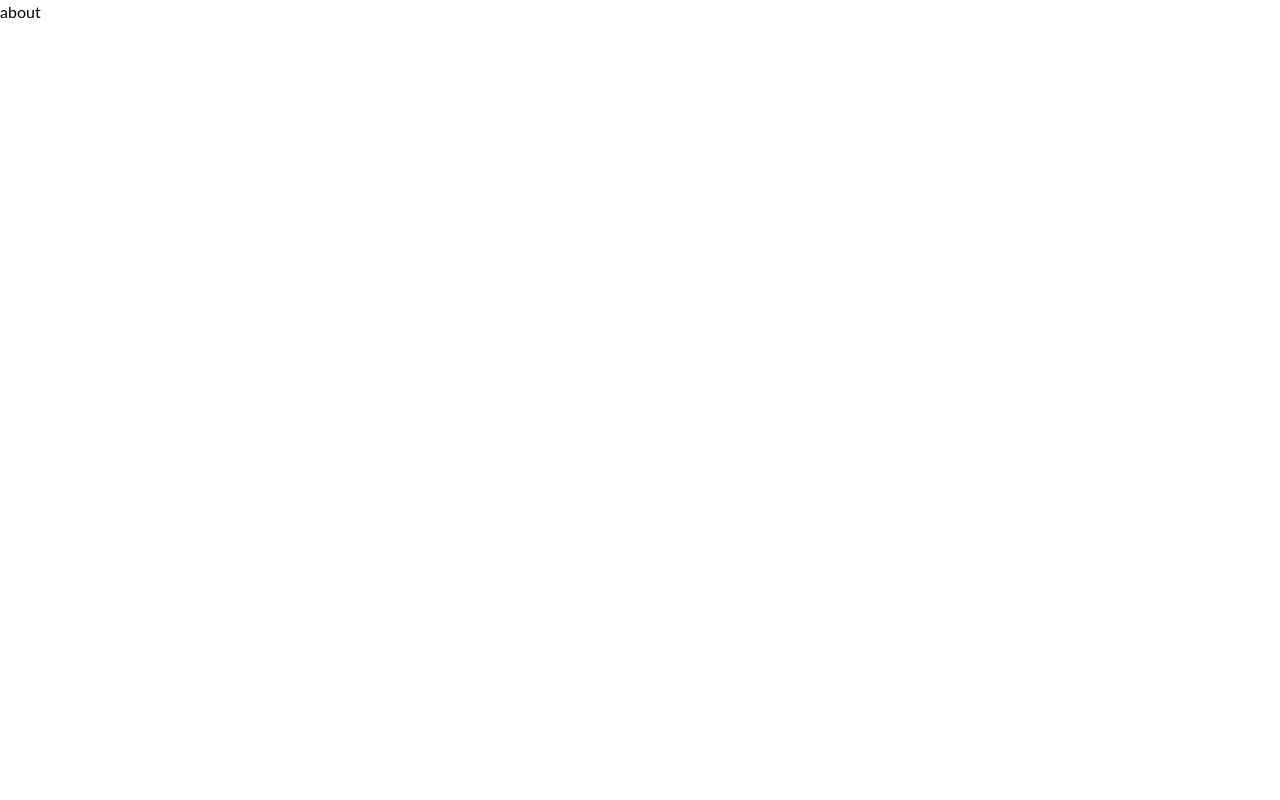
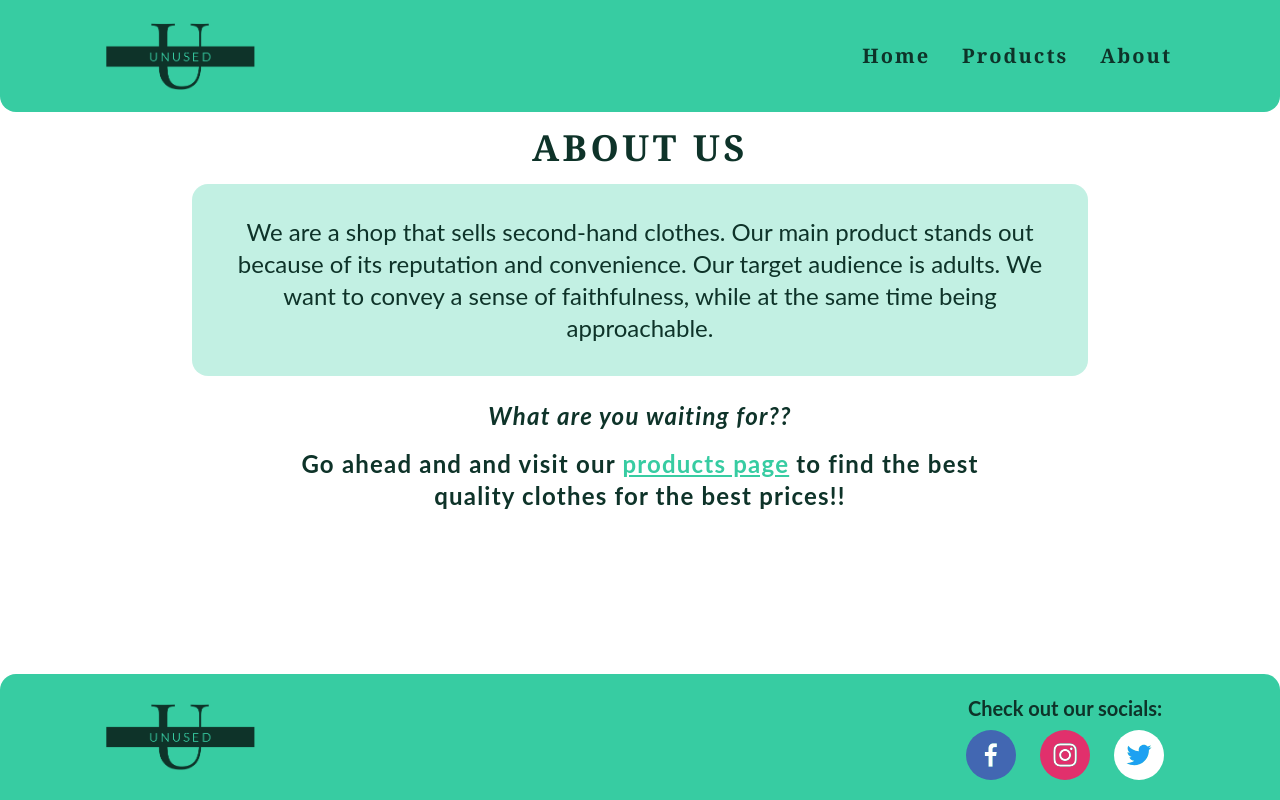
Before and after one commit to Most-Bd/unused, a Next.js app: page /about in a window 1280 px wide. Built offline with nearby package versions, Linux system fonts and the light colour scheme.

Commit message:
Added sorting to products - fixed some issues

```diff
--- a/components/Banner.tsx
+++ b/components/Banner.tsx
@@ -13,7 +13,7 @@ const Banner = () => {
 
   useEffect(() => {
     const handleResize = () => {
-      if (window.innerWidth <= 768) {
+      if (window.innerWidth < 768) {
         setFill(false);
       } else {
         setFill(true);
@@ -40,7 +40,7 @@ const Banner = () => {
         priority
         className="object-cover rounded-b-2xl -z-10 max-h-[85vh]"
       />
-      <div className="relative my-4 w-[90%] mx-auto md:top-[40vh] lg:w-[75%]">
+      <div className="relative my-4 w-[90%] mx-auto md:top-[35vh] lg:w-[75%]">
         <h1 className="font-sans font-bold text-darkGreen tracking-wider leading-relaxed z-40 w-96 mx-auto text-center text-3xl md:mr-0 md:text-right md:text-4xl md:w-[28rem] lg:text-5xl lg:w-[46rem] lg:leading-relaxed">
           Brand new quality, with SECOND-HAND prices!!
           <div className="hidden md:block absolute w-96 h-24 bg-lightGreen/80 -z-10 rounded-[50%] top-0 right-8 scale-x-125 skew-y-[4deg] scale-y-150 drop-shadow-lg lg:w-[36rem] lg:h-[10rem] lg:right-2 lg:scale-y-[1.3]"></div>
--- a/components/Card.tsx
+++ b/components/Card.tsx
@@ -30,15 +30,16 @@ const Card = ({ name, imgUrl, toUrl }: Collection) => {
 
   return (
     <div
-      className="group mx-auto h-[34rem] w-[28rem] my-5 rounded-xl bg-lightGreen/20 cursor-pointer transition-all duration-300 hover:bg-lightGreen/50 sm:h-[28rem] sm:w-[18rem] md:w-[20rem] xl:w-[23%]"
+      className="group mx-auto h-[34rem] w-[20rem] my-5 rounded-xl bg-lightGreen/20 cursor-pointer transition-all duration-300 hover:bg-lightGreen/50 sm:h-[28rem] sm:w-[18rem] md:w-[20rem] xl:w-[23%]"
       onClick={handleClick}
     >
-      <div className="mx-auto relative h-[26rem] w-[26rem] mt-7 transition-all duration-300 ease-in-out group-hover:rotate-6 group-hover:scale-105 sm:h-[20rem] sm:w-[16rem] md:w-[18rem] xl:w-[90%]">
+      <div className="mx-auto relative h-[26rem] w-[18rem] mt-7 transition-all duration-300 ease-in-out group-hover:rotate-6 group-hover:scale-105 sm:h-[20rem] sm:w-[16rem] md:w-[18rem] xl:w-[90%]">
         <Image
           src={imgUrl}
           alt={name}
           fill
           className="object-cover rounded-2xl"
+          sizes="(max-width: 500px)"
         />
       </div>
       <p className="mt-8 font-bold text-2xl text-center tracking-wider text-darkGreen">
--- a/components/Footer.tsx
+++ b/components/Footer.tsx
@@ -1,19 +1,47 @@
 import Image from "next/image";
-import Link from "next/link";
+import { useRouter } from "next/router";
+import { SocialIcon } from "react-social-icons";
 import full_logo from "../assets/unused_cropped_transparent.png";
 
 const Footer = () => {
+  const router = useRouter();
+
   return (
-    <div className="w-full bg-lightGreen mt-6 pb-6">
-      <div className="border-4">
-        <Link href="/">
+    <div className="w-full bg-lightGreen rounded-t-2xl py-5 px-4">
+      <div className="w-full flex items-center justify-between mx-auto md:w-[90%] lg:w-[75%] xl:w-[1080px]">
+        <div>
           <Image
             src={full_logo}
             alt="Unused logo"
-            className="w-40 cursor-pointer p-6 md:w-60"
+            className="w-28 cursor-pointer md:w-40"
+            onClick={() => router.push("/")}
           />
-        </Link>
-        <p>Brand new quality, with SECOND-HAND prices!!</p>
+        </div>
+        <div className="mr-4 flex flex-col space-y-2">
+          <p className="text-center font-bold text-lg text-darkGreen md:text-xl">
+            Check out our socials:
+          </p>
+          <div className="mt-4 flex space-x-4 justify-center md:space-x-6">
+            <SocialIcon
+              url="https://facebook.com/"
+              fgColor="white"
+              bgColor="#4267B2"
+              className="scale-75 md:scale-100"
+            />
+            <SocialIcon
+              url="https://instagram.com/"
+              fgColor="white"
+              bgColor="#E1306C"
+              className="scale-75 md:scale-100"
+            />
+            <SocialIcon
+              url="https://twitter.com/"
+              fgColor="#1DA1F2"
+              bgColor="white"
+              className="scale-75 md:scale-100"
+            />
+          </div>
+        </div>
       </div>
     </div>
   );
--- a/components/ProductCard.tsx
+++ b/components/ProductCard.tsx
@@ -1,6 +1,9 @@
 import Image from "next/image";
 import Product from "../utils/types";
 import brandImg from "../assets/brand.png";
+import { useRecoilState } from "recoil";
+import { modalState } from "../utils/recoilAtom";
+import ProductModal from "./ProductModal";
 
 const ProductCard = ({
   id,
@@ -15,17 +18,26 @@ const ProductCard = ({
   thumbnail,
   images,
 }: Product) => {
+  const [showModal, setShowModal] = useRecoilState(modalState);
+
+  const handleOpen = () => setShowModal(true);
+
   return (
-    <div className="group h-[30rem] w-[20rem] my-4 rounded-xl border-2 border-darkGreen/40 bg-lightGreen/20 cursor-pointer transition-all duration-300 hover:bg-lightGreen/50">
+    <div
+      className="group h-[30rem] w-[20rem] my-4 rounded-xl border-2 border-darkGreen/40 bg-lightGreen/20 cursor-pointer transition-all duration-300 hover:bg-lightGreen/50"
+      onClick={handleOpen}
+    >
+      <ProductModal />
       <div className="mx-auto relative transition-all duration-300 ease-in-out h-[12rem] w-[12rem] md:w-[14rem]">
         <Image
           src={thumbnail}
           alt={title}
           fill
           className="object-cover mt-4 rounded-2xl"
+          sizes="(max-width: 500px)"
         />
       </div>
-      <p className="mt-10 font-bold w-[80%] block mx-auto text-xl text-center tracking-widest text-darkGreen uppercase h-[4rem] line-clamp-2">
+      <p className="mt-10 font-bold w-[85%] block mx-auto text-xl text-center tracking-widest text-darkGreen uppercase h-[4rem] line-clamp-2">
         {title}
       </p>
       <p className="mt-1 block mx-auto text-center text-lg line-clamp-2 w-[80%] text-darkGreen h-[3.4rem]">
--- /dev/null
+++ b/components/ProductModal.tsx
@@ -0,0 +1,35 @@
+import { useRecoilState } from "recoil";
+import { modalState } from "../utils/recoilAtom";
+
+const ProductModal = () => {
+  const [showModal, setShowModal] = useRecoilState(modalState);
+
+  const handleClose = () => {
+    setShowModal(false);
+  };
+
+  const style = {
+    position: "absolute" as "absolute",
+    top: "50%",
+    left: "50%",
+    transform: "translate(-50%, -50%)",
+    width: 400,
+    bgcolor: "white",
+    border: "2px solid #000",
+    color: "black",
+    boxShadow: "none",
+    p: 4,
+  };
+
+  // Todo : set up custom modal
+  return (
+    <div>
+      <div>
+        <p>Text in a modal</p>
+        <p>Duis mollis, est non commodo luctus, nisi erat porttitor ligula.</p>
+      </div>
+    </div>
+  );
+};
+
+export default ProductModal;
--- a/package.json
+++ b/package.json
@@ -16,6 +16,7 @@
     "next": "13.0.3",
     "react": "18.2.0",
     "react-dom": "18.2.0",
+    "react-social-icons": "^5.15.0",
     "recoil": "^0.7.6",
     "tailwind-scrollbar": "^2.0.1",
     "typescript": "4.8.4"
--- a/pages/about.tsx
+++ b/pages/about.tsx
@@ -1,5 +1,55 @@
+import Head from "next/head";
+import { useRouter } from "next/router";
+import { useRecoilState } from "recoil";
+import Footer from "../components/Footer";
+import Header from "../components/Header";
+import { categoryTypeState } from "../utils/recoilAtom";
+
 const About = () => {
-  return <div>about</div>;
+  const [categoryType, setCategoryType] = useRecoilState(categoryTypeState);
+  const router = useRouter();
+
+  const handleClick = () => {
+    setCategoryType("all");
+    router.push("/products");
+  };
+
+  return (
+    <div className="min-h-[100vh] flex flex-col">
+      <Head>
+        <title>Unused | About</title>
+        <meta
+          name="description"
+          content="Web App for a second-hand clothes selling store"
+        />
+        <link rel="icon" href="/favicon.ico" />
+      </Head>
+      <Header />
+      <main className="overflow-x-hidden grow w-full mx-auto mb-8 md:w-[90%] lg:w-[75%] xl:w-[1280px] mt-28 text-center sm:mt-32">
+        <h1 className="font-serif text-4xl tracking-widest font-bold text-darkGreen">
+          ABOUT US
+        </h1>
+        <p className="mt-4 block mx-auto text-darkGreen p-8 rounded-2xl bg-lightGreen/30 text-[1.25rem] sm:w-[70%] w-96 md:text-2xl md:min-w-[700px]">
+          We are a shop that sells second-hand clothes. Our main product stands
+          out because of its reputation and convenience. Our target audience is
+          adults. We want to convey a sense of faithfulness, while at the same
+          time being approachable.
+        </p>
+        <div className="mt-6 text-2xl mx-auto text-darkGreen font-bold tracking-wider px-10 max-w-[768px]">
+          <p className="mb-4 italic">What are you waiting for??</p>
+          Go ahead and and visit our{" "}
+          <span
+            className="text-lightGreen underline cursor-pointer"
+            onClick={handleClick}
+          >
+            products page
+          </span>{" "}
+          to find the best quality clothes for the best prices!!
+        </div>
+      </main>
+      <Footer />
+    </div>
+  );
 };
 
 export default About;
--- a/pages/index.tsx
+++ b/pages/index.tsx
@@ -16,7 +16,7 @@ const Home = () => {
         />
         <link rel="icon" href="/favicon.ico" />
       </Head>
-      <main className="overflow-x-hidden min-h-[100vh]">
+      <main className="overflow-x-hidden min-h-[100vh] mb-8">
         <Header />
         <Banner />
 
--- a/utils/recoilAtom.ts
+++ b/utils/recoilAtom.ts
@@ -4,3 +4,8 @@ export const categoryTypeState = atom<string>({
   key: "categoryTypeState",
   default: "all",
 });
+
+export const modalState = atom<boolean>({
+  key: "modalState",
+  default: false,
+});
```
Also changed, not shown: pages/products.tsx (+38 -18 lines), 1 other file (tests, documents, lock files or other folders).
